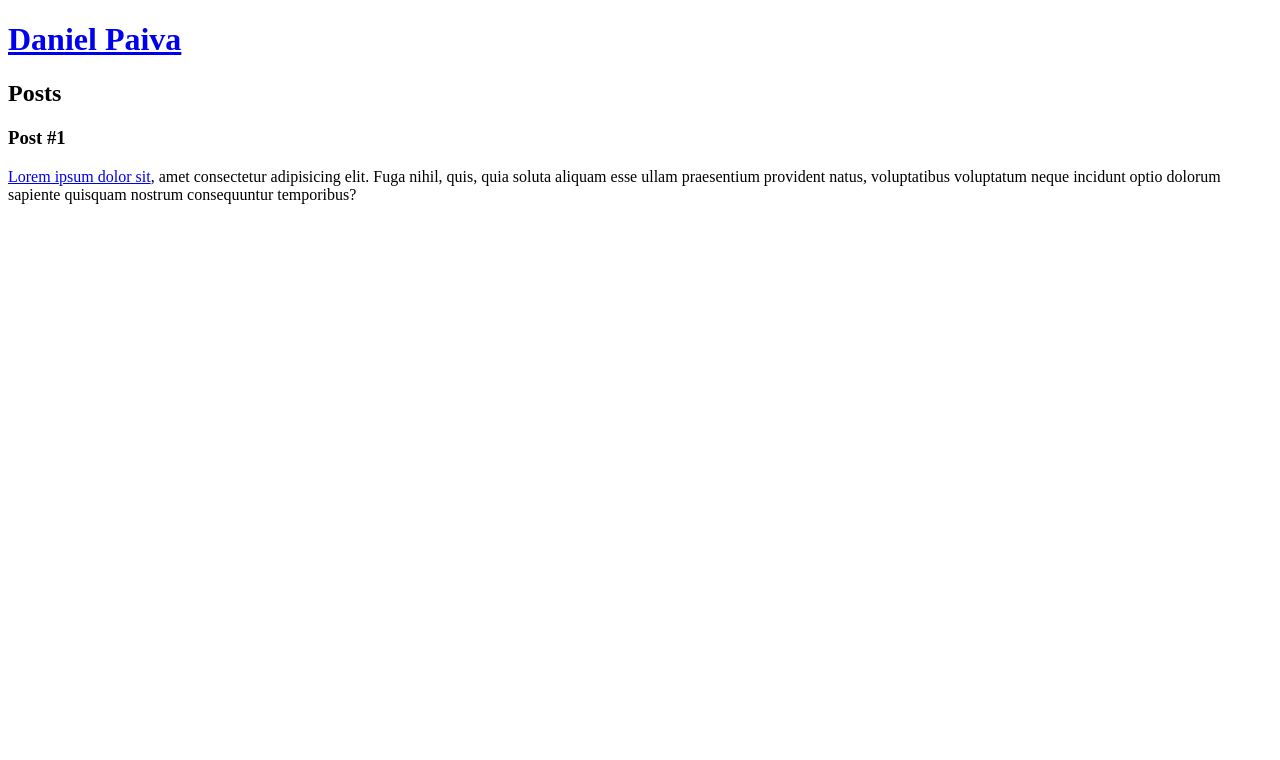
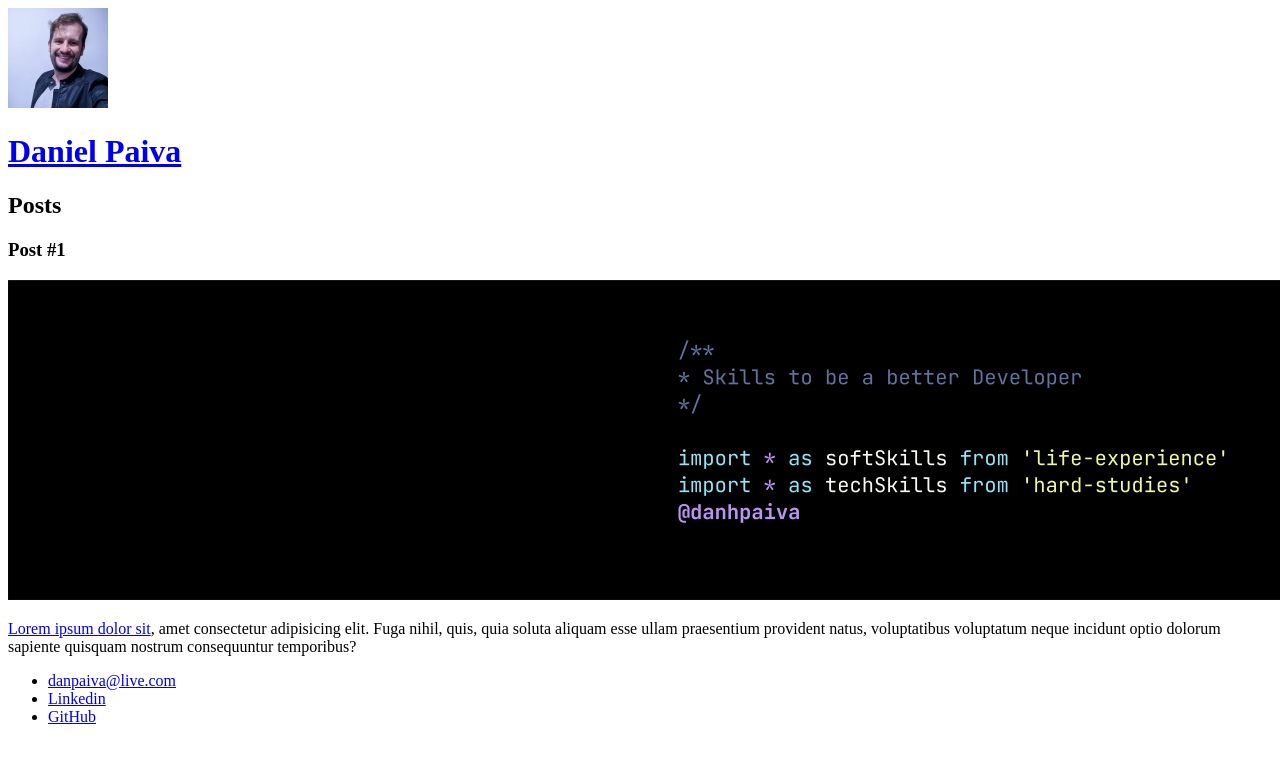
Before and after one commit to danhpaiva/bootcamp-eduzz-fullstack-developer_3, a plain HTML site: page introducaoHTML5_CCS3/index.html in a window 1280 px wide. Drawn offline with Linux system fonts and the light colour scheme.

Commit message:
add images

```diff
--- a/introducaoHTML5_CCS3/index.html
+++ b/introducaoHTML5_CCS3/index.html
@@ -10,6 +10,7 @@
 
 <body>
   <header>
+    <img src="src/me.jpg" alt="Foto de Daniel Paiva">
     <h1><a href="https://www.linkedin.com/in/danhpaiva/" target="_blank">Daniel Paiva</a></h1>
   </header>
   <section>
@@ -19,6 +20,7 @@
     <article>
       <header>
         <h3>Post #1</h3>
+        <img src="src/linkedin_cover_01.jpg" alt="Código">
       </header>
       <p>
         <a href="mailto:danpaiva@live.com">Lorem ipsum dolor sit</a>, amet consectetur adipisicing elit. Fuga nihil,
@@ -28,7 +30,21 @@
       </p>
     </article>
   </section>
-  <footer></footer>
+  <footer>
+    <ul>
+      <li>
+        <a href="mailto:danpaiva@live.com">
+          danpaiva@live.com
+        </a>
+      </li>
+      <li>
+        <a href="https://www.linkedin.com/in/danhpaiva/" target="_blank">Linkedin</a>
+      </li>
+      <li>
+        <a href="https://github.com/danhpaiva" target="_blank">GitHub</a>
+      </li>
+    </ul>
+  </footer>
 </body>
 
 </html>
```
Also changed, not shown: introducaoHTML5_CCS3/src/linkedin_cover_01.jpg (added), introducaoHTML5_CCS3/src/me.jpg (added).
